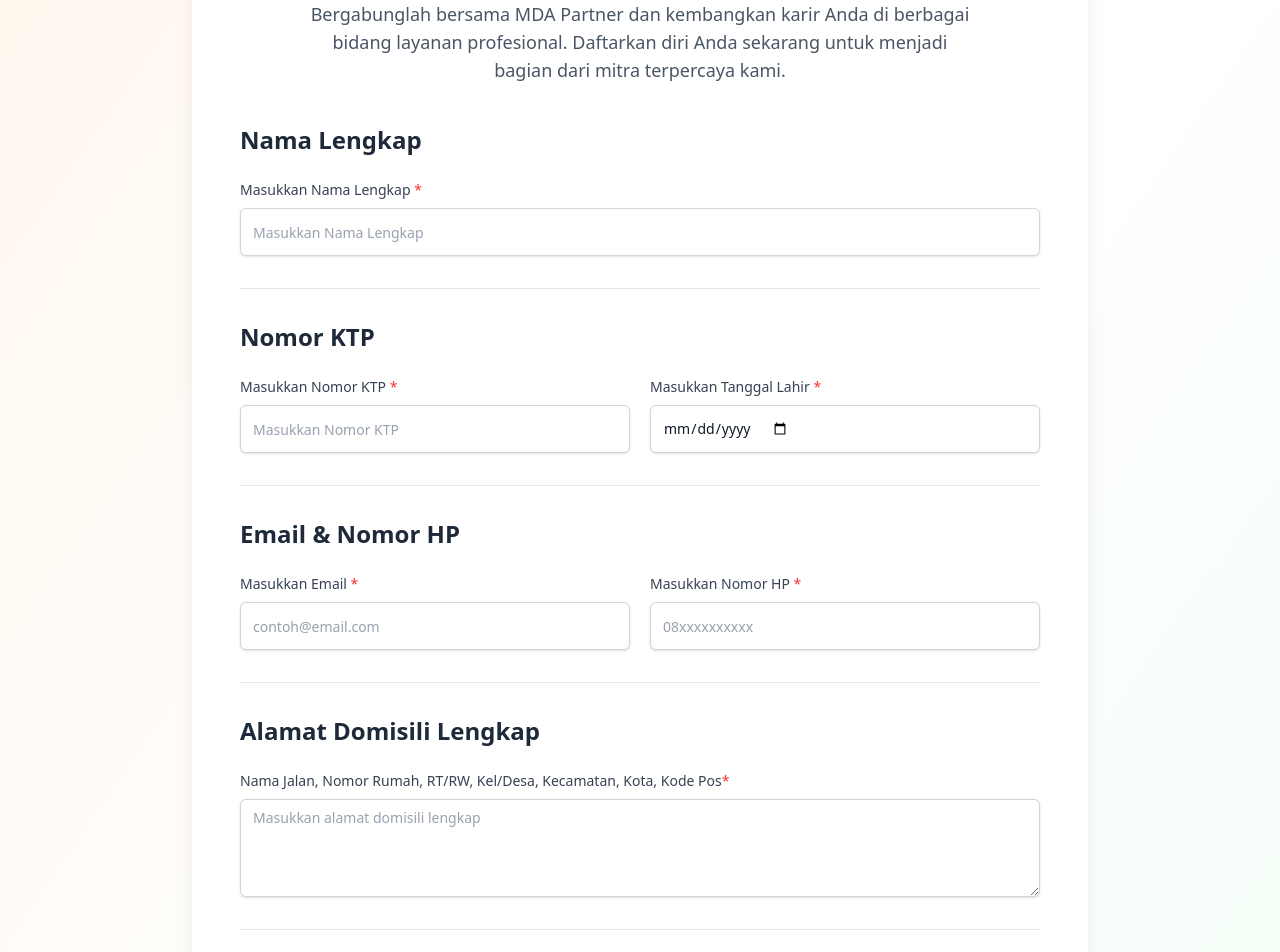
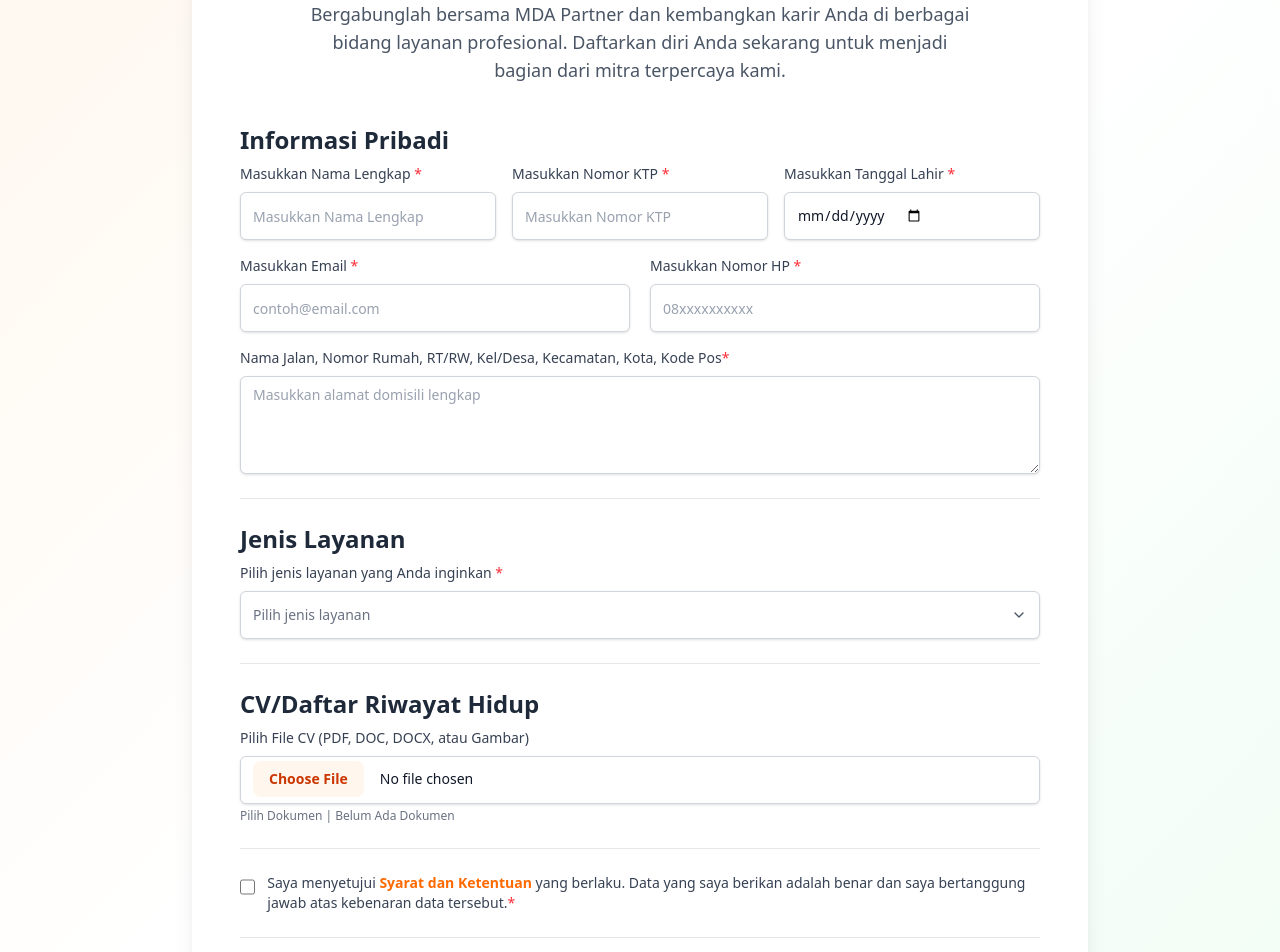
Before and after one commit to devduluin/landingpage_mda, a Next.js app: page /pendaftaran-mitra in a window 1280 px wide. Shown: the part 200-1152 px from the top of the page. Built offline with nearby package versions, Linux system fonts and the light colour scheme.

Commit message:
refactor: remove middleware file and update related components for improved routing and authentication

```diff
--- a/middleware.ts
+++ /dev/null
@@ -1,94 +0,0 @@
-import { NextResponse } from "next/server";
-import type { NextRequest } from "next/server";
-import { verifyToken } from "./src/lib/jwt";
-
-export async function middleware(req: NextRequest) {
-  const { pathname } = req.nextUrl;
-  const token = req.cookies.get("access_token")?.value;
-
-  // Public routes that don't require authentication
-  const PUBLIC_ROUTES = [
-    "/",
-    "/tentang-kami",
-    "/produk",
-    "/view-profile",
-  ];
-
-  // Public API routes
-  const PUBLIC_API = [
-    "/api/auth/login",
-    "/api/leads",
-  ];
-
-  // Check if route is public
-  if (PUBLIC_ROUTES.includes(pathname)) {
-    return NextResponse.next();
-  }
-
-  // Check if API route is public
-  if (PUBLIC_API.some((p) => pathname.startsWith(p))) {
-    return NextResponse.next();
-  }
-
-  // Allow GET requests to API (for public data)
-  if (pathname.startsWith("/api") && req.method === "GET") {
-    return NextResponse.next();
-  }
-
-  // Protect dashboard routes
-  if (pathname.startsWith("/dashboard")) {
-    if (!token) {
-      return NextResponse.redirect(new URL("/login", req.url));
-    }
-
-    const verified = await verifyToken(token);
-    if (!verified) {
-      return NextResponse.redirect(new URL("/login", req.url));
-    }
-
-    return NextResponse.next();
-  }
-
-  // Protect API routes (non-GET)
-  if (pathname.startsWith("/api")) {
-    if (!token) {
-      return NextResponse.json(
-        { message: "Unauthorized" },
-        { status: 401 }
-      );
-    }
-
-    const verified = await verifyToken(token);
-    if (!verified) {
-      return NextResponse.json(
-        { message: "Invalid token" },
-        { status: 401 }
-      );
-    }
-
-    return NextResponse.next();
-  }
-
-  // Redirect to home if accessing login while authenticated
-  if (pathname === "/login" && token) {
-    const verified = await verifyToken(token);
-    if (verified) {
-      return NextResponse.redirect(new URL("/dashboard", req.url));
-    }
-  }
-
-  return NextResponse.next();
-}
-
-export const config = {
-  matcher: [
-    /*
-     * Match all request paths except:
-     * - _next/static (static files)
-     * - _next/image (image optimization files)
-     * - favicon.ico (favicon file)
-     * - public folder
-     */
-    "/((?!_next/static|_next/image|favicon.ico|.*\\.(?:svg|png|jpg|jpeg|gif|webp)$).*)",
-  ],
-};
--- a/package.json
+++ b/package.json
@@ -3,7 +3,7 @@
   "version": "1.2.0",
   "private": true,
   "scripts": {
-    "dev": "next dev --turbopack --port 3004",
+    "dev": "next dev --turbopack --port 3000",
     "build": "next build",
     "start": "next start",
     "lint": "next lint"
--- a/src/app/dashboard/leads/page.tsx
+++ b/src/app/dashboard/leads/page.tsx
@@ -126,8 +126,8 @@
           <p>Loading leads...</p>
         ) : leads.length === 0 ? (
           <div className="text-center py-12">
-            <h3 className="text-lg font-semibold">No leads yet</h3>
-            <p className="mt-2 text-sm text-muted-foreground">
+            <h3 className="text-lg font-semibold text-gray-500">No leads yet</h3>
+            <p className="mt-2 text-sm text-gray-500">
               Start by adding your first potential client
             </p>
             <Button asChild className="mt-4 bg-gradient-to-r from-orange-500 to-orange-600 hover:from-orange-600 hover:to-orange-700 text-white border-0">
--- a/src/app/dashboard/users/page.tsx
+++ b/src/app/dashboard/users/page.tsx
@@ -173,8 +173,8 @@
           <p>Loading users...</p>
         ) : users.length === 0 ? (
           <div className="text-center py-12">
-            <h3 className="text-lg font-semibold">No users yet</h3>
-            <p className="mt-2 text-sm text-muted-foreground">
+            <h3 className="text-lg font-semibold text-gray-500">No users yet</h3>
+            <p className="mt-2 text-sm text-gray-500">
               Start by adding your first user
             </p>
             <Button asChild className="mt-4 bg-gradient-to-r from-orange-500 to-orange-600 hover:from-orange-600 hover:to-orange-700 text-white border-0">
--- a/src/app/pendaftaran-mitra/page.tsx
+++ b/src/app/pendaftaran-mitra/page.tsx
@@ -131,10 +131,12 @@
             </p>
           </div>
 
-          <form onSubmit={handleSubmit(onSubmit)} className="space-y-8">
+          <form onSubmit={handleSubmit(onSubmit)} className="space-y-6">
+            <h2 className="text-2xl font-semibold text-gray-800 mb-2">Informasi Pribadi</h2>
+
             {/* Section: Nama Lengkap */}
-            <div className="border-b border-gray-200 pb-8">
-              <h2 className="text-2xl font-semibold text-gray-800 mb-6">Nama Lengkap</h2>
+            <div className="border-b border-gray-200 pb-6 space-y-4">
+              <div className='grid grid-cols-1 md:grid-cols-3 gap-4'>
                 <div>
                   <label className="block text-sm font-medium text-gray-700 mb-2">
                     Masukkan Nama Lengkap <span className="text-red-500">*</span>
@@ -149,12 +151,8 @@
                     <p className="text-red-500 text-sm mt-1">{errors.fullName.message}</p>
                   )}
                 </div>
-            </div>
 
                 {/* Section: Nomor KTP & Tanggal Lahir */}
-            <div className="border-b border-gray-200 pb-8">
-              <h2 className="text-2xl font-semibold text-gray-800 mb-6">Nomor KTP</h2>
-              <div className="grid md:grid-cols-2 gap-5">
                 <div>
                   <label className="block text-sm font-medium text-gray-700 mb-2">
                     Masukkan Nomor KTP <span className="text-red-500">*</span>
@@ -185,11 +183,8 @@
                   )}
                 </div>
               </div>
-            </div>
 
               {/* Section: Email & No HP */}
-            <div className="border-b border-gray-200 pb-8">
-              <h2 className="text-2xl font-semibold text-gray-800 mb-6">Email & Nomor HP</h2>
               <div className="grid md:grid-cols-2 gap-5">
                 <div>
                   <label className="block text-sm font-medium text-gray-700 mb-2">
@@ -221,11 +216,8 @@
                   )}
                 </div>
               </div>
-            </div>
 
               {/* Section: Alamat Domisili */}
-            <div className="border-b border-gray-200 pb-8">
-              <h2 className="text-2xl font-semibold text-gray-800 mb-6">Alamat Domisili Lengkap</h2>
               <div>
                 <label className="block text-sm font-medium text-gray-700 mb-2">
                   Nama Jalan, Nomor Rumah, RT/RW, Kel/Desa, Kecamatan, Kota, Kode Pos
@@ -243,8 +235,8 @@
             </div>
 
             {/* Section: Jenis Layanan */}
-            <div className="border-b border-gray-200 pb-8">
-              <h2 className="text-2xl font-semibold text-gray-800 mb-6">Jenis Layanan</h2>
+            <div className="border-b border-gray-200 pb-6">
+              <h2 className="text-2xl font-semibold text-gray-800 mb-2">Jenis Layanan</h2>
               <div>
                 <label className="block text-sm font-medium text-gray-700 mb-2">
                   Pilih jenis layanan yang Anda inginkan <span className="text-red-500">*</span>
@@ -278,8 +270,8 @@
             </div>
 
             {/* Section: Upload CV */}
-            <div className="border-b border-gray-200 pb-8">
-              <h2 className="text-2xl font-semibold text-gray-800 mb-6">CV/Daftar Riwayat Hidup</h2>
+            <div className="border-b border-gray-200 pb-6">
+              <h2 className="text-2xl font-semibold text-gray-800 mb-2">CV/Daftar Riwayat Hidup</h2>
               <div>
                 <label className="block text-sm font-medium text-gray-700 mb-2">
                   Pilih File CV (PDF, DOC, DOCX, atau Gambar)
@@ -295,7 +287,7 @@
             </div>
 
             {/* Section: Syarat dan Ketentuan */}
-            <div className="border-b border-gray-200 pb-8">
+            <div className="border-b border-gray-200 pb-6">
               <div className="flex items-start gap-3">
                 <input
                   type="checkbox"
--- a/src/components/sections/HeroSection.tsx
+++ b/src/components/sections/HeroSection.tsx
@@ -160,7 +160,7 @@
     w-full sm:w-auto
     border md:border-0
     bg-[#1a1a1a]
-    text-orange-300
+    text-white/80
     font-semibold px-6 py-3 md:px-8 md:py-4 !rounded-full
     text-sm md:text-base
     z-10
--- /dev/null
+++ b/src/middleware.ts
@@ -0,0 +1,71 @@
+import { NextResponse } from "next/server";
+import type { NextRequest } from "next/server";
+import { verifyToken } from "./lib/jwt";
+
+const PUBLIC_ROUTES = [
+  "/",
+  "/login",
+  "/tentang-kami",
+  "/produk",
+  "/view-profile",
+];
+
+const PUBLIC_API = [
+  "/api/auth/login",
+  "/api/leads",
+];
+
+function isPublicRoute(pathname: string) {
+  if (PUBLIC_ROUTES.includes(pathname)) return true;
+
+  if (pathname.startsWith("/produk")) return true;
+  if (pathname.startsWith("/view-profile")) return true;
+
+  return false;
+}
+
+export async function middleware(req: NextRequest) {
+  const { pathname } = req.nextUrl;
+  const token = req.cookies.get("access_token")?.value;
+
+  if (pathname === "/login") {
+    if (!token) return NextResponse.next();
+    const verified = await verifyToken(token);
+    if (verified) return NextResponse.redirect(new URL("/dashboard", req.url));
+    return NextResponse.next();
+  }
+
+  if (isPublicRoute(pathname)) return NextResponse.next();
+
+  if (PUBLIC_API.some((p) => pathname.startsWith(p))) return NextResponse.next();
+
+  if (pathname.startsWith("/dashboard")) {
+    if (!token) return NextResponse.redirect(new URL("/login", req.url));
+
+    const verified = await verifyToken(token);
+    if (!verified) return NextResponse.redirect(new URL("/login", req.url));
+
+    return NextResponse.next();
+  }
+
+  if (pathname.startsWith("/api")) {
+    if (!token) {
+      return NextResponse.json({ message: "Unauthorized" }, { status: 401 });
+    }
+
+    const verified = await verifyToken(token);
+    if (!verified) {
+      return NextResponse.json({ message: "Invalid token" }, { status: 401 });
+    }
+
+    return NextResponse.next();
+  }
+
+  return NextResponse.next();
+}
+
+export const config = {
+  matcher: [
+    "/((?!_next/static|_next/image|favicon.ico|.*\\.(?:svg|png|jpg|jpeg|gif|webp)$).*)",
+  ],
+};
```
Lines whose indentation alone changed are shown as unchanged.
